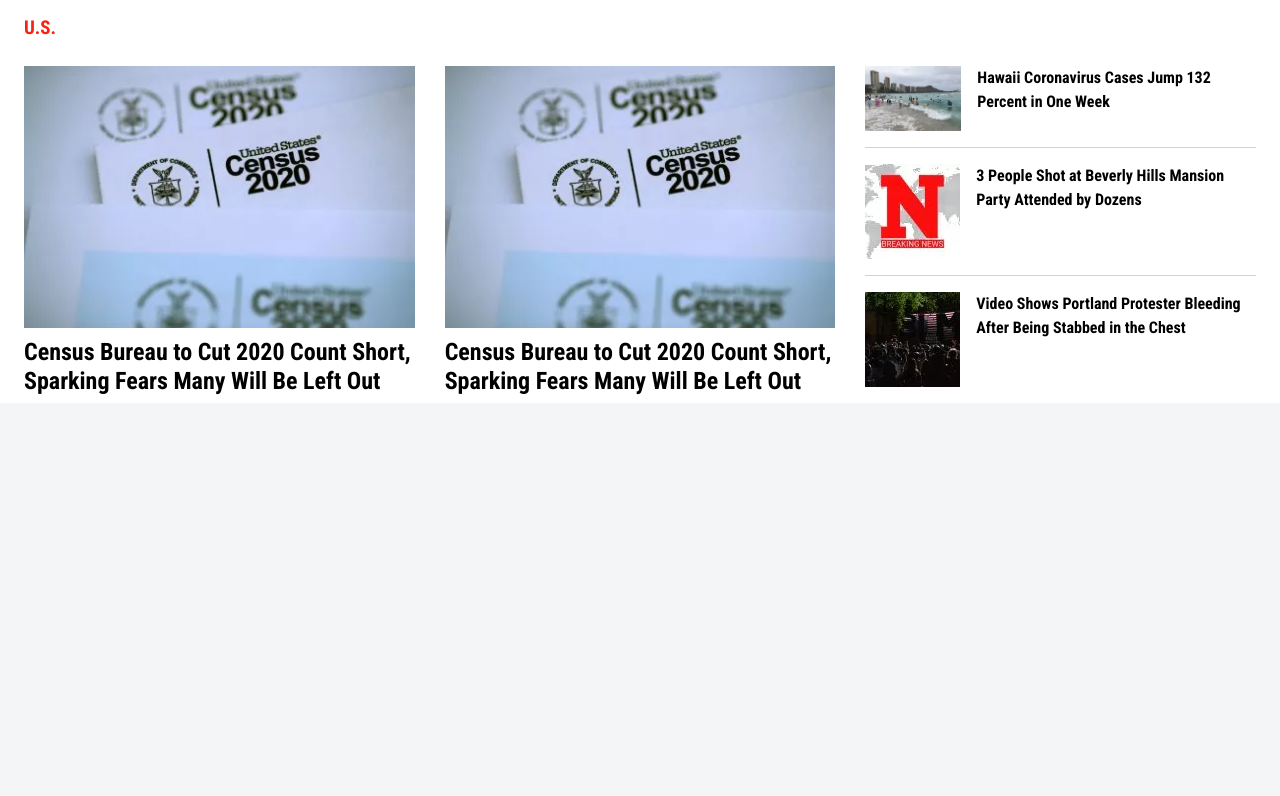
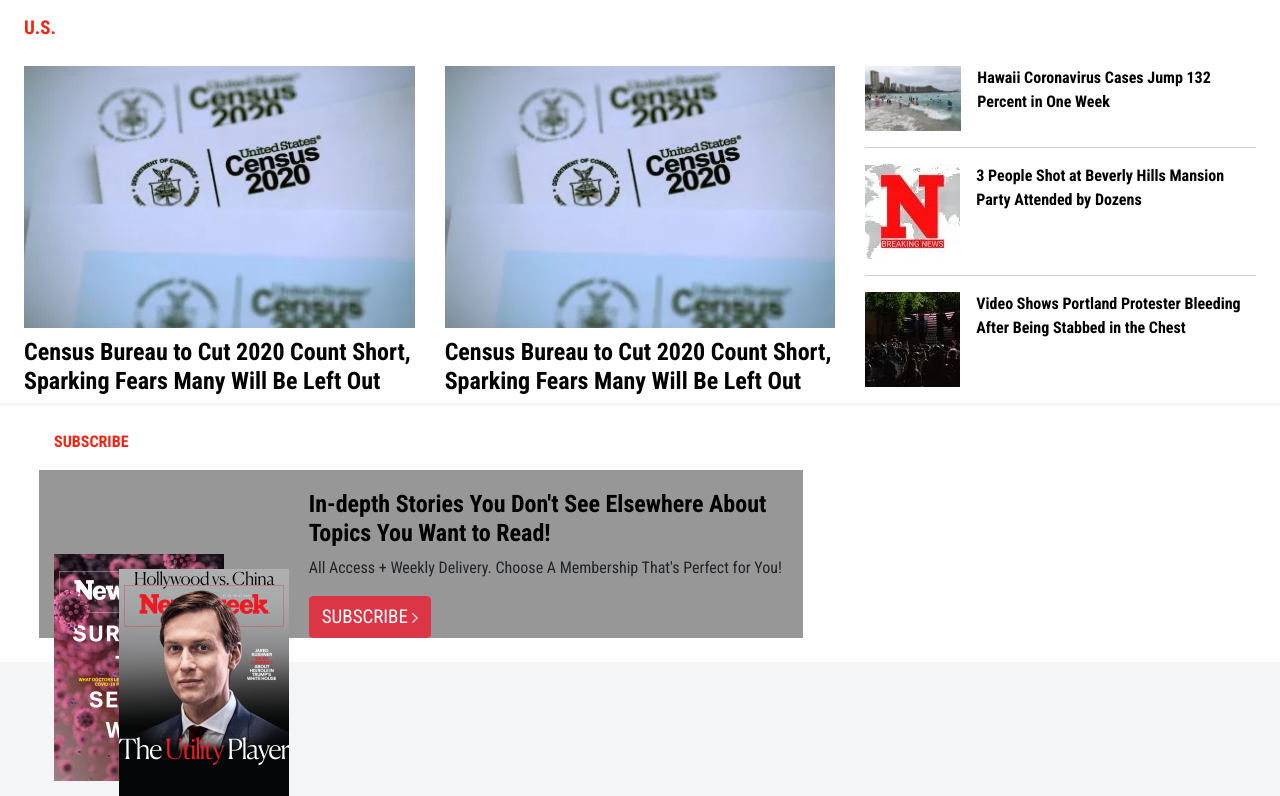
Before and after one commit to mahmoud717/Microverse-newsweek, a website: page index.html in a window 1280 px wide. Shown: the part 7041-7837 px from the top of the page. Before the commit the page ends 7444 px from the top, so only its background shows below. Drawn offline with nearby package versions, Linux system fonts and the light colour scheme.

Commit message:
created part of the bottom section

```diff
--- a/index.html
+++ b/index.html
@@ -1113,6 +1113,35 @@
             </div>
         </div>
 
+        <div class="bottom-section row d-flex flex-column container-fluid mx-0 p-4">
+
+            <div class="bottom-left col-12 col-lg-8 d-flex flex-wrap">
+                <p class="subscribe-bottom col-12">SUBSCRIBE</p>
+               <div class=" d-flex justify-content-baseline align-items-center">
+                <div class="bottom-left-img col-4">
+                    <img src="styles/img/cover-july-31-august-07-2020.jpg" alt="">
+                    <img src="styles/img/cover-july-24-2020.jpg" alt="cover">
+                </div>
+
+
+
+                <div class="bottom-left-decscription col-8">
+                    <h4>In-depth Stories You Don't See Elsewhere About Topics You Want to Read!</h4>
+                    <p>All Access + Weekly Delivery.
+                        Choose A Membership That's Perfect for You!</p>
+                        <button class="btn btn-danger">SUBSCRIBE <img class="right-arrow" src="styles/img/nav/icon-arrow-right.svg" alt=" right arrow"></button>
+                </div>
+               </div>
+
+            </div>
+
+            <div class="bottom-right col-12 col-lg-4">
+
+            </div>
+
+        </div>
+
+
     </main>
 
     <!-- bootstrap-scripts -->
--- a/styles/style.css
+++ b/styles/style.css
@@ -395,7 +395,52 @@
 	font-weight: bold;
 }
 
+.right-arrow{
+	height: 10px;
+}
 
+.bottom-left-img{
+	position: relative;
+	float: left;
+}
+
+.bottom-left-img img{
+	position: absolute;
+}
+
+.bottom-left-img img:first-child{
+	z-index: 2;
+	left: 80px;
+	top: 15px;
+}
+
+.bottom-left-decscription {
+	margin-top: 10px;
+}
+
+.bottom-left-decscription h4{
+	font-weight: bold;
+}
+
+.bottom-left-decscription button{
+	font-size: 19px;
+}
+
+.subscribe-bottom{
+	color: #f72210;
+	font-weight: 600;
+}
+
+.bottom-left div{
+	background-color: rgb(151, 151, 151);
+}
+
+.bottom-section{
+	background-color: #fff;
+	margin-top: 3px;
+}
+
+/* ******************************************************************** */
 /* pseudo classes */
 #nav-list::after {
 	position: absolute;
```
Also changed, not shown: styles/img/cover-july-24-2020.jpg (added), styles/img/cover-july-31-august-07-2020.jpg (added).
